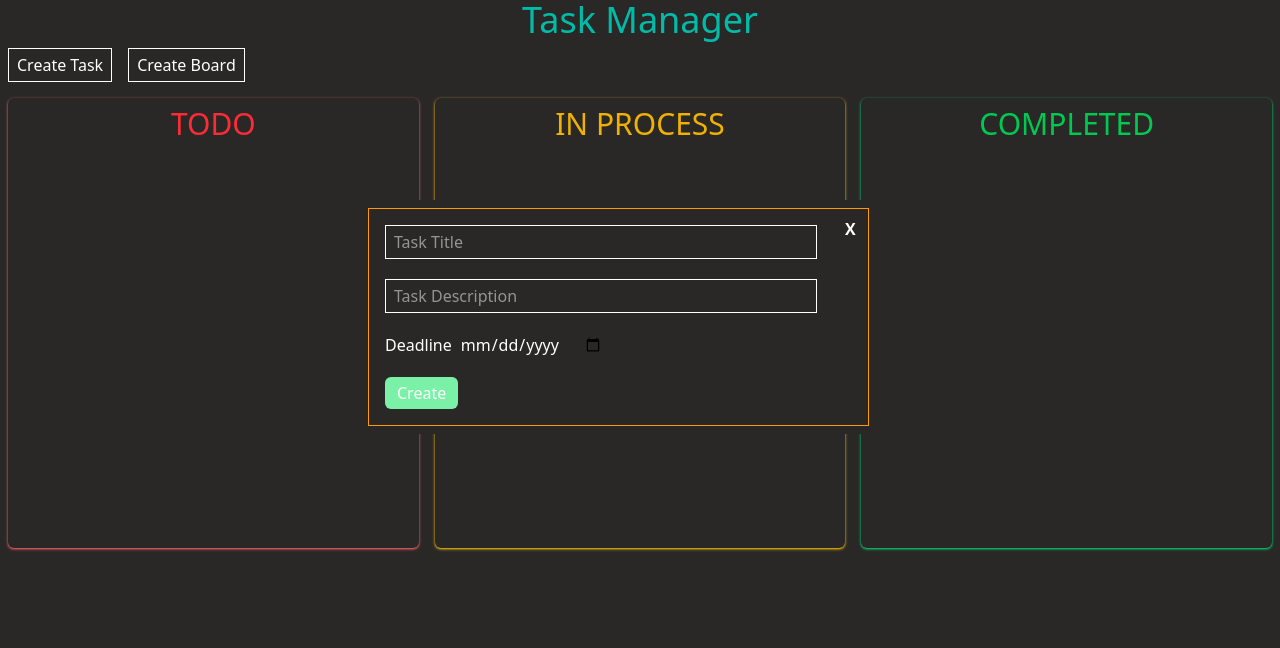
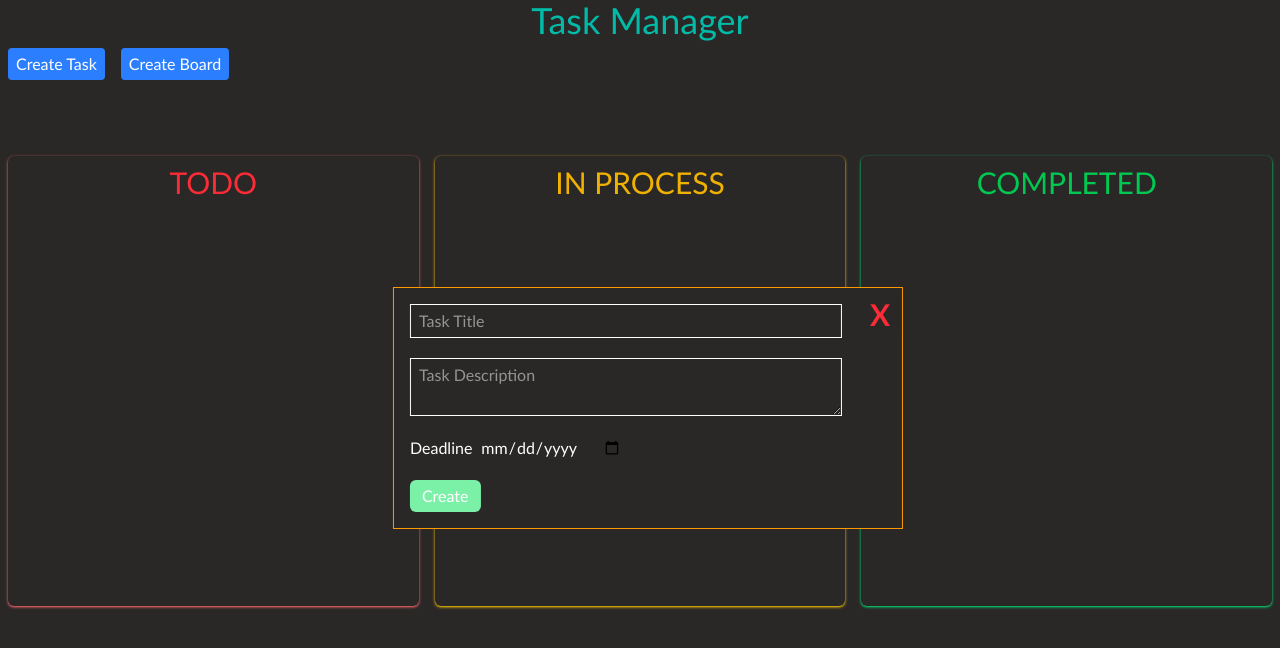
Before and after one commit to Kushalvardhan18/task-manager, a React (Vite) app: page / in a window 1280 px wide. Both pictures are taken after a click on the button "Create Task". Shown: the top 648 px of the page. Built offline with nearby package versions, Linux system fonts and the light colour scheme.

Commit message:
drag and drop completed styling the components now

```diff
--- a/src/App.jsx
+++ b/src/App.jsx
@@ -1,11 +1,13 @@
 import { useState } from "react";
 import TaskModal from "./assets/TaskModal";
 import BoardModal from "./assets/BoardModal";
+import edit from "../src/assets/edit.svg";
 function App() {
   const [tasks, setTasks] = useState([]);
   const [boards, setBoards] = useState([]);
   const [showTaskModal, setShowTaskModal] = useState(false);
   const [showBoardModal, setShowBoardModal] = useState(false);
+
   function showTaskDialog(boolean) {
     setShowTaskModal(boolean);
   }
@@ -13,74 +15,155 @@ function App() {
     setShowBoardModal(boolean);
   }
   function createTasks(task) {
-    setTasks((prev) => [...prev, task]);
+    setTasks((prev) => [...prev, { ...task, id: Date.now(), status: "TODO" }]);
   }
   function createBoard(board) {
-    setBoards((prev) => [...prev, board]);
+    setBoards((prev) => [...prev, { ...board, status: board.name }]);
+  }
+  function handleDragStart(e, taskId) {
+    e.dataTransfer.setData("taskId", taskId);
+  }
+
+  function handleDragOver(e) {
+    e.preventDefault();
+  }
+  function handleDrop(e, newStatus) {
+    e.preventDefault();
+    const taskId = e.dataTransfer.getData("taskId");
+    setTasks((prev) =>
+      prev.map((task) =>
+        task.id.toString() === taskId ? { ...task, status: newStatus } : task
+      )
+    );
   }
 
   return (
     <>
+      {showBoardModal && (
+        <BoardModal
+          onclose={() => showBoardDialog(false)}
+          oncreate={createBoard}
+        />
+      )}
+      {showTaskModal && (
+        <TaskModal
+          onclose={() => showTaskDialog(false)}
+          oncreate={createTasks}
+        />
+      )}
+
       <h1 className="text-center text-4xl font-medium !text-teal-500">
         Task Manager
       </h1>
-      <span className="fixed left-90 top-50">
-        {showTaskModal && (
-          <TaskModal
-            onclose={() => showTaskDialog(false)}
-            oncreate={createTasks}
-          />
-        )}
-      </span>
+
       <button
-        className="border-1 px-2 py-1 m-2"
+        className="px-2 py-1 m-2 !bg-blue-500 rounded-sm hover:!bg-blue-700 duration-500"
         onClick={() => showTaskDialog(true)}
       >
         Create Task
       </button>
-      <span className="fixed left-90 top-50">
-        {showBoardModal && (
-          <BoardModal
-            onclose={() => showBoardDialog(false)}
-            oncreate={createBoard}
-          />
-        )}
-      </span>
+
       <button
-        className="border-1 px-2 py-1 m-2"
+        className=" px-2 py-1 m-2 !bg-blue-500 rounded-sm hover:!bg-blue-700 duration-500"
         onClick={() => showBoardDialog(true)}
       >
         Create Board
       </button>
-      <div className="flex h-full">
-        <div className=" w-md  m-2 p-2 rounded-md min-h-[450px] shadow-sm shadow-red-400">
+      <div className="flex h-full justify-center mt-15">
+        <div
+          className=" w-md  m-2 p-2 rounded-md min-h-[450px] shadow-sm shadow-red-400"
+          onDragOver={handleDragOver}
+          onDrop={(e) => handleDrop(e, "TODO")}
+        >
           <h2 className="text-center text-3xl !text-red-500 font-medium">
             TODO
           </h2>
-          {tasks.map((task, index) => (
-            <li key={index}>
-              <strong draggable>{task.title}</strong>
-
-            </li>
-          ))}
+          {tasks
+            .filter((t) => t.status === "TODO")
+            .map((task) => (
+              <div className="flex  my-2 w-full !bg-white rounded-md  justify-between overflow-hidden">
+                <ul
+                  key={task.id}
+                  draggable
+                  onDragStart={(e) => handleDragStart(e, task.id)}
+                  className=" p-2  !bg-white  !text-black font-bold w-[95%] overflow-hidden"
+                >
+                  {task.title}
+                </ul>
+                <div className="flex gap-5 !bg-white overflow-hidden">
+                  <img src={edit} alt="Edit" width={20} className="!bg-white" />
+                  <button className="!text-red-600 !bg-white  mr-5 font-bold text-2xl ">
+                    X
+                  </button>
+                </div>
+              </div>
+            ))}
         </div>
-        <div className=" w-md  m-2 p-2 rounded-md shadow-sm shadow-yellow-400">
+        <div
+          className=" w-md m-2 p-2 rounded-md shadow-sm shadow-yellow-400"
+          onDragOver={handleDragOver}
+          onDrop={(e) => handleDrop(e, "IN PROCESS")}
+        >
           <h2 className="text-center text-3xl !text-yellow-500 font-medium">
             IN PROCESS
           </h2>
+          {tasks
+            .filter((t) => t.status === "IN PROCESS")
+            .map((task) => (
+              <ul
+                key={task.id}
+                draggable
+                onDragStart={(e) => handleDragStart(e, task.id)}
+              >
+                {task.title}
+              </ul>
+            ))}
         </div>
-        <div className=" w-md m-2 p-2 rounded-md shadow-sm shadow-green-400">
+        <div
+          className="w-md m-2 p-2 rounded-md shadow-sm shadow-green-400"
+          onDragOver={handleDragOver}
+          onDrop={(e) => handleDrop(e, "COMPLETED")}
+        >
           <h2 className="text-center text-3xl !text-green-500 font-medium">
             COMPLETED
           </h2>
+          {tasks
+            .filter((t) => t.status === "COMPLETED")
+            .map((task) => (
+              <ul
+                key={task.id}
+                draggable
+                onDragStart={(e) => handleDragStart(e, task.id)}
+              >
+                {task.title}
+              </ul>
+            ))}
         </div>
 
-        {boards.map((board, index) => (
+        {boards.map((board) => (
           <div
-            key={index}
+            key={board.status}
             className=" w-md m-2 p-2 rounded-md shadow-sm shadow-fuchsia-400"
+            onDragOver={handleDragOver}
+            onDrop={(e) => handleDrop(e, board.status)}
           >
-            <h2 className="text-center text-3xl font-medium"style={{color:board.color}}>{board.name}</h2>
+            <h2
+              className="text-center text-3xl font-medium"
+              style={{ color: board.color }}
+            >
+              {board.name}
+            </h2>
+            {tasks
+              .filter((t) => t.status === board.status)
+              .map((task) => (
+                <ul
+                  key={task.id}
+                  draggable
+                  onDragStart={(e) => handleDragStart(e, task.id)}
+                >
+                  {task.title}
+                </ul>
+              ))}
           </div>
         ))}
       </div>
--- a/src/assets/BoardModal.jsx
+++ b/src/assets/BoardModal.jsx
@@ -10,7 +10,7 @@ function BoardModal({ oncreate, onclose }) {
     oncreate(newBoard);
   }
   return (
-    <div className="flex border-1  justify-between gap-4 ">
+    <div className="flex border-1  justify-between gap-4  fixed top-1/2 left-1/2 -translate-x-1/2 -translate-y-1/2">
       <div className="flex flex-col p-2">
         <div className="flex flex-col gap-2">
           <span className="flex gap-2 items-center">
--- a/src/assets/TaskModal.jsx
+++ b/src/assets/TaskModal.jsx
@@ -11,20 +11,20 @@ function TaskModal({ onclose, oncreate }) {
     oncreate(newTask);
   }
   return (
-    <div className="flex border-1  border-amber-500 m-2 min-h-[200px] ">
-      <div className="p-2 m-2 flex flex-col flex-wrap gap-5 w-md justify-around">
+    <div className="flex border-1  border-amber-500 m-2 min-h-[200px] fixed top-1/2 left-1/2 -translate-x-1/2 -translate-y-1/2 ">
+      <div className="p-2 m-2 flex flex-col flex-wrap gap-5 w-md justify-around ">
         <input
           type="text"
           placeholder="Task Title"
           value={title}
-          onChange={(e) => setTitle(e.target.value)}
+          onChange={(e) => setTitle(e.target.value.toUpperCase())}
           className="border-1 px-2 py-1 focus:outline-none"
         />
-        <input
-          type="text"
+        <textarea
+          text
           placeholder="Task Description"
           value={description}
-          onChange={(e) => setDescription(e.target.value)}
+          onChange={(e) => setDescription(e.target.value.toUpperCase())}
           className="border-1 px-2 py-1 focus:outline-none"
         />
         <span className="flex gap-2">
@@ -52,7 +52,7 @@ function TaskModal({ onclose, oncreate }) {
         )}
       </div>
       <button
-        className="hover:!text-red-500 px-2 py-1 h-fit m-1 font-bold"
+        className="hover:!text-red-900 px-2 py-1 h-10 m-1 font-bold !text-red-500 text-3xl"
         onClick={onclose}
       >
         X
--- a/src/index.css
+++ b/src/index.css
@@ -4,4 +4,5 @@
 *{
     background: #2a2727;
     color: white;
+    font-family: 'Gill Sans', 'Gill Sans MT', Calibri, 'Trebuchet MS', sans-serif;
 }
```
Also changed, not shown: src/assets/edit.svg (added).
